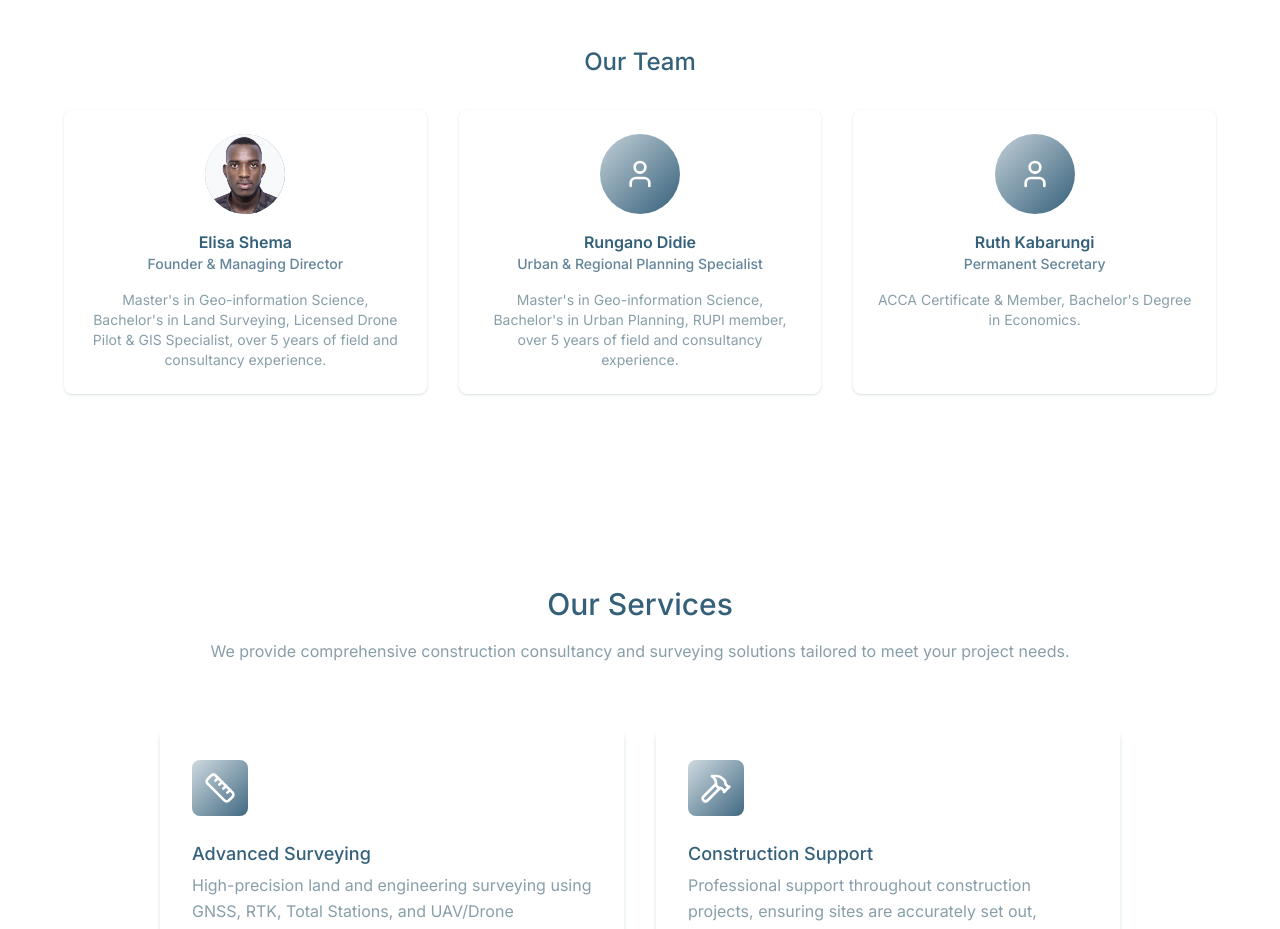
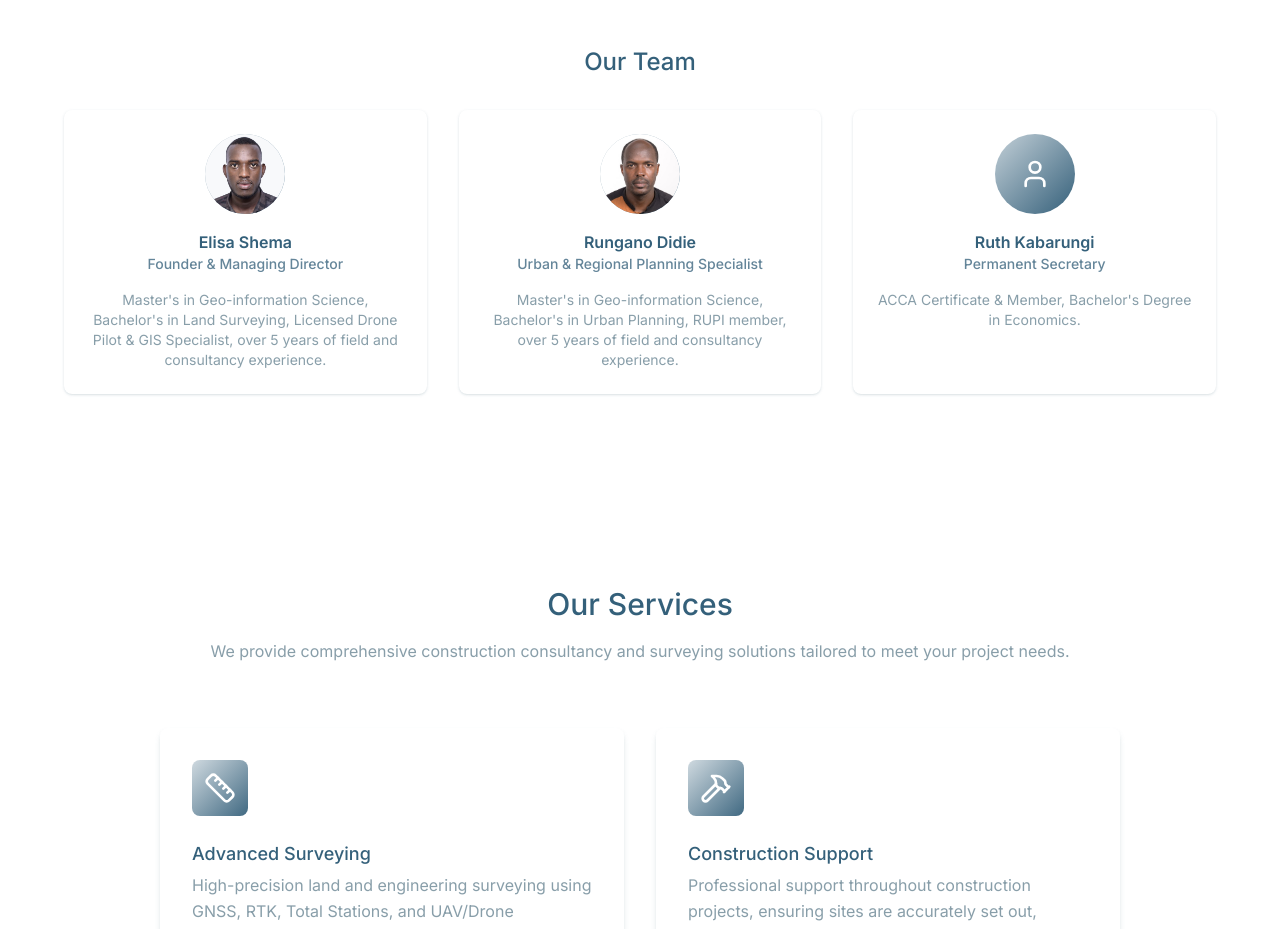
Before and after one commit to DavidMANZI-093/apex, a Next.js app: page / in a window 1280 px wide. Shown: the part 1920-2849 px from the top of the page. Built offline with nearby package versions, Linux system fonts and the light colour scheme.

Commit message:
Auto-commit at 07/07/2025, 14:14:21 for inactivity period...

```diff
--- a/src/components/about.tsx
+++ b/src/components/about.tsx
@@ -41,7 +41,7 @@ const about = () => {
       name: "Rungano Didie",
       position: "Urban & Regional Planning Specialist",
       bio: "Master's in Geo-information Science, Bachelor's in Urban Planning, RUPI member, over 5 years of field and consultancy experience.",
-      image: "",
+      image: "/team/didier.jpg",
     },
     {
       name: "Ruth Kabarungi",
```
Also changed, not shown: public/team/didier.jpg (added).
